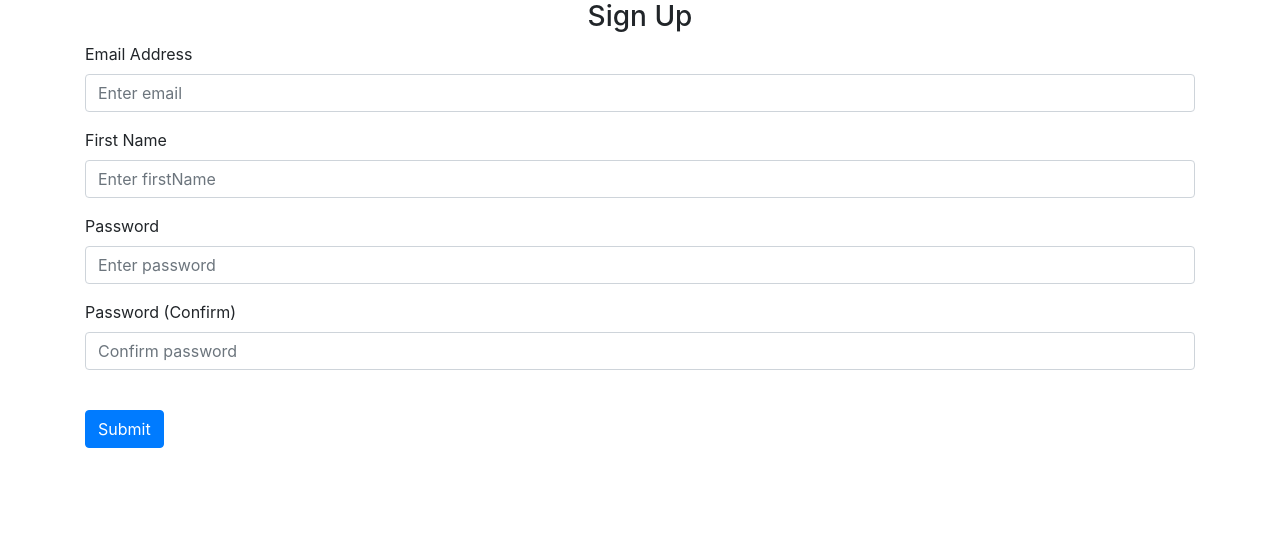
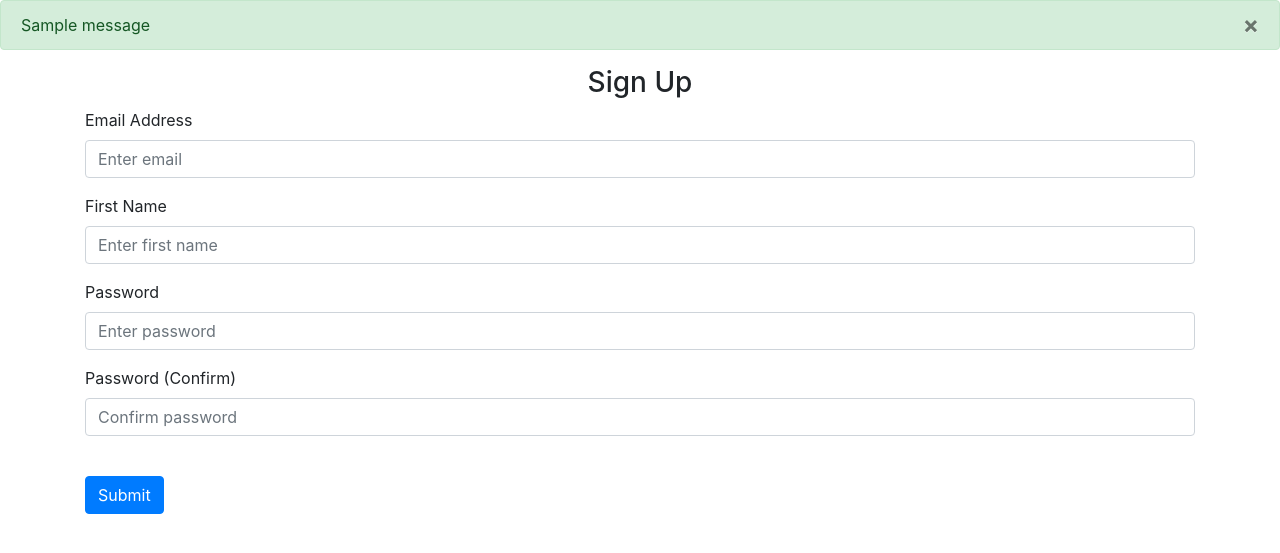
Before and after one commit to it39-lab/Price_Tags, a Flask app: page /sign-up in a window 1280 px wide. Shown: the part 56-609 px from the top of the page. Run offline with Flask 2, Linux system fonts and the light colour scheme; one stand-in notice (Sample message) is shown; some libraries are stand-ins or nearby versions.

Commit message:
working sign up form

```diff
--- a/website/auth.py
+++ b/website/auth.py
@@ -1,5 +1,5 @@
 from urllib import request
-from flask import Blueprint, render_template, request
+from flask import Blueprint, render_template, request, flash
 
 auth = Blueprint('auth', __name__)
 
@@ -20,20 +20,20 @@ def logout():
 def sign_up():
     if request.method == 'POST':
         email = request.form.get('email')
-        firstName = request.form.get('firtstName')
+        firstName = request.form.get('firstName')
         password1 = request.form.get('password1')
         password2 = request.form.get('password2')
 
         if len(email) < 4:
-            pass
+            flash('Your email must be greater than  3 characters.', category='error')
         elif len(firstName) < 2:
-            pass
+            flash('First name must be greater than 1 character.', category='error')
         elif password1 != password2:
-            pass
+            flash('Password don\'t match.', category='error')
         elif len(password1) < 7:
-            pass
+            flash('Password must be at least 7 characters.', category='error')
         else:
             # add user to database
-            pass
+            flash('Account created!', category='success')
 
     return render_template("sign_up.html")
--- a/website/templates/base.html
+++ b/website/templates/base.html
@@ -1,34 +1,21 @@
 <!DOCTYPE html>
 <html lang="en">
+
 <head>
   <meta charset="UTF-8" />
   <meta name="viewport" content="width=device-width, initial-scale=1.0" />
-    <link
-      rel="stylesheet"
-      href="https://stackpath.bootstrapcdn.com/bootstrap/4.4.1/css/bootstrap.min.css"
-      integrity="sha384-Vkoo8x4CGsO3+Hhxv8T/Q5PaXtkKtu6ug5TOeNV6gBiFeWPGFN9MuhOf23Q9Ifjh"
-      crossorigin="anonymous"
-    />
-    <link
-      rel="stylesheet"
-      href="https://stackpath.bootstrapcdn.com/font-awesome/4.7.0/css/font-awesome.min.css"
-      crossorigin="anonymous"
-    />
+  <link rel="stylesheet" href="https://stackpath.bootstrapcdn.com/bootstrap/4.4.1/css/bootstrap.min.css"
+    integrity="sha384-Vkoo8x4CGsO3+Hhxv8T/Q5PaXtkKtu6ug5TOeNV6gBiFeWPGFN9MuhOf23Q9Ifjh" crossorigin="anonymous" />
+  <link rel="stylesheet" href="https://stackpath.bootstrapcdn.com/font-awesome/4.7.0/css/font-awesome.min.css"
+    crossorigin="anonymous" />
 
   <title>{% block title %}Home{% endblock %}</title>
 </head>
 
 <body>
   <nav class="navbar navbar-expand-lg navbar-dark bg-dark">
-      <button
-        class="navbar-toggler"
-        type="button"
-        data-toggle="collapse"
-        data-target="#navbar"
-        aria-controls="navbar"
-        aria-expanded="false"
-        aria-label="Toggle navigation"
-      >
+    <button class="navbar-toggler" type="button" data-toggle="collapse" data-target="#navbar" aria-controls="navbar"
+      aria-expanded="false" aria-label="Toggle navigation">
       <span class="navbar-toggler-icon"></span>
     </button>
     <div class="collapse navbar-collapse" id="navbar">
@@ -40,31 +27,44 @@
       </div>
     </div>
   </nav>
+  {% with messages = get_flashed_messages(with_categories=true) %}
+  {% if messages %}
+  {% for category, message in messages %}
+  {% if category == 'error' %}
+  <div class="alert alert-danger alert-dismissalbe fade show" role="alert">
+    {{message}}
+    <button type="button" class="close" data-dismiss="alert">
+      <span aria-hidden="true">&times;</span>
+    </button>
+  </div>
+  {% else %}
+  <div class="alert alert-success alert-dismissalbe fade show" role="alert">
+    {{message}}
+    <button type="button" class="close" data-dismiss="alert">
+      <span aria-hidden="true">&times;</span>
+    </button>
+  </div>
+  {% endif %}
+  {% endfor %}
+  {% endif %}
+  {% endwith %}
   <div class="container">
     {% block content %}
     <h1>This is the home page</h1>
     {% endblock %}
   </div>
 
-    <script
-      src="https://code.jquery.com/jquery-3.2.1.slim.min.js"
+  <script src="https://code.jquery.com/jquery-3.2.1.slim.min.js"
     integrity="sha384-KJ3o2DKtIkvYIK3UENzmM7KCkRr/rE9/Qpg6aAZGJwFDMVNA/GpGFF93hXpG5KkN"
-      crossorigin="anonymous"
-    ></script>
-    <script
-      src="https://cdnjs.cloudflare.com/ajax/libs/popper.js/1.12.9/umd/popper.min.js"
+    crossorigin="anonymous"></script>
+  <script src="https://cdnjs.cloudflare.com/ajax/libs/popper.js/1.12.9/umd/popper.min.js"
     integrity="sha384-ApNbgh9B+Y1QKtv3Rn7W3mgPxhU9K/ScQsAP7hUibX39j7fakFPskvXusvfa0b4Q"
-      crossorigin="anonymous"
-    ></script>
-    <script
-      src="https://maxcdn.bootstrapcdn.com/bootstrap/4.0.0/js/bootstrap.min.js"
+    crossorigin="anonymous"></script>
+  <script src="https://maxcdn.bootstrapcdn.com/bootstrap/4.0.0/js/bootstrap.min.js"
     integrity="sha384-JZR6Spejh4U02d8jOt6vLEHfe/JQGiRRSQQxSfFWpi1MquVdAyjUar5+76PVCmYl"
-      crossorigin="anonymous"
-    ></script>
+    crossorigin="anonymous"></script>
 
-    <script
-      type="text/javascript"
-      src="{{ url_for('static', filename='index.js') }}"
-    ></script>
+  <script type="text/javascript" src="{{ url_for('static', filename='index.js') }}"></script>
 </body>
+
 </html>
--- a/website/templates/sign_up.html
+++ b/website/templates/sign_up.html
@@ -4,43 +4,19 @@
   <h3 align="center">Sign Up</h3>
   <div class="form-group">
     <label for="email">Email Address</label>
-    <input
-      type="email"
-      class="form-control"
-      id="email"
-      name="email"
-      placeholder="Enter email"
-    />
+    <input type="email" class="form-control" id="email" name="email" placeholder="Enter email" />
   </div>
   <div class="form-group">
     <label for="firstName">First Name</label>
-    <input
-      type="text"
-      class="form-control"
-      id="firstName"
-      name="firstName"
-      placeholder="Enter firstName"
-    />
+    <input type="text" class="form-control" id="firstName" name="firstName" placeholder="Enter first name" />
   </div>
   <div class="form-group">
     <label for="password1">Password</label>
-    <input
-      type="password"
-      class="form-control"
-      id="password1"
-      name="password1"
-      placeholder="Enter password"
-    />
+    <input type="password" class="form-control" id="password1" name="password1" placeholder="Enter password" />
   </div>
   <div class="form-group">
     <label for="password2"> Password (Confirm)</label>
-    <input
-      type="password"
-      class="form-control"
-      id="password2"
-      name="password2"
-      placeholder="Confirm password"
-    />
+    <input type="password" class="form-control" id="password2" name="password2" placeholder="Confirm password" />
   </div>
   <br />
   <button type="submit" class="btn btn-primary">Submit</button>
```
Lines whose indentation alone changed are shown as unchanged.
